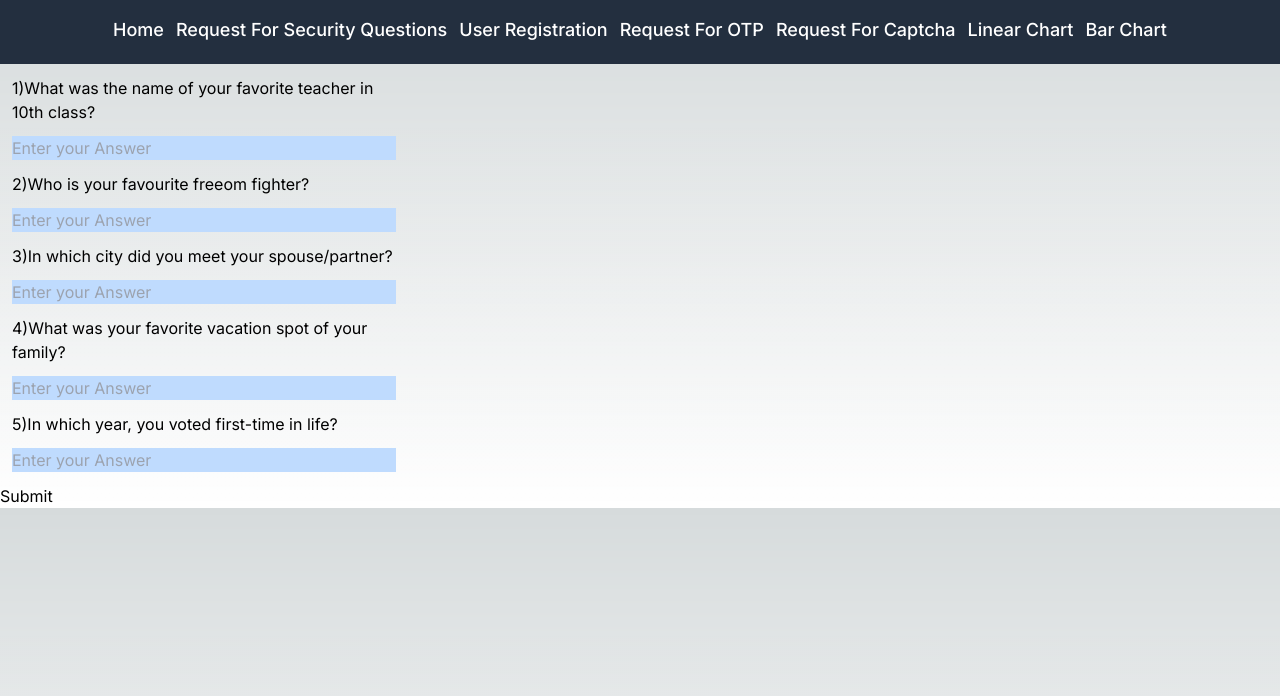
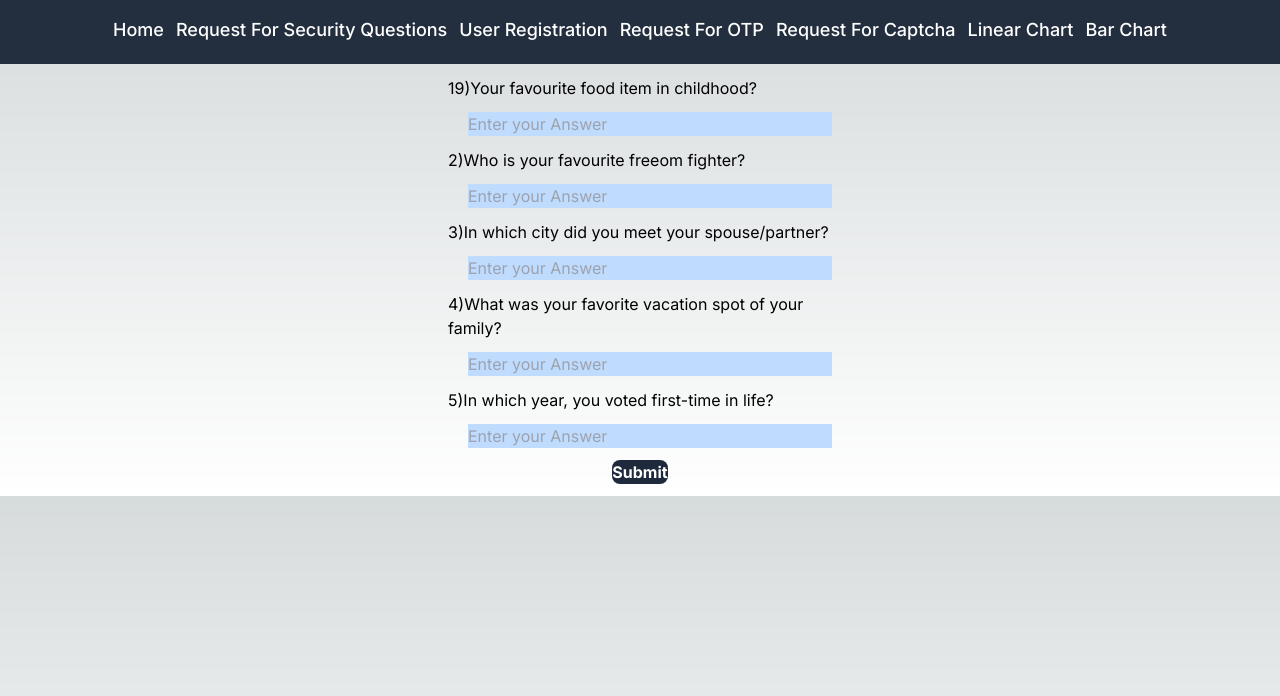
Before and after one commit to abhaybharti/awamfa, a Next.js app: page /components/UserRegistration in a window 1280 px wide. Shown: the top 696 px of the page. Built offline with nearby package versions, Linux system fonts and the light colour scheme.

Commit message:
updated UserRegistration

```diff
--- a/app/api/queslist/questlist.json
+++ b/app/api/queslist/questlist.json
@@ -18,5 +18,65 @@
   {
     "question_no": "Ques-5",
     "question": "5)In which year, you voted first-time in life?"
+  },
+  {
+    "question_no": "Ques-6",
+    "question": "6)What was the name of your first pet?"
+  },
+  {
+    "question_no": "Ques-7",
+    "question": "7)What was your favorite subject in high school?"
+  },
+  {
+    "question_no": "Ques-8",
+    "question": "8)What was the model of your family's first television set?"
+  },
+  {
+    "question_no": "Ques-9",
+    "question": "9)What is the first name of the person you hate most?"
+  },
+  {
+    "question_no": "Ques-10",
+    "question": "10)What is the name of your grandfather (first name only)?"
+  },
+  {
+    "question_no": "Ques-11",
+    "question": "11)What is the favorite action movie?"
+  },
+  {
+    "question_no": "Ques-12",
+    "question": "12)What was the first movie you saw in a theater?"
+  },
+  {
+    "question_no": "Ques-13",
+    "question": "13)What is the name of the first foreign country you visited?"
+  },
+  {
+    "question_no": "Ques-14",
+    "question": "14)What was the name of your favorite cartoon character?"
+  },
+  {
+    "question_no": "Ques-15",
+    "question": "15)In when did you passed your 12th exam?"
+  },
+  {
+    "question_no": "Ques-16",
+    "question": "16)In which year you first time have flight journey?"
+  },
+  {
+    "question_no": "Ques-17",
+    "question": "17)Your favourite professor in graduation?"
+  },
+  {
+    "question_no": "Ques-18",
+    "question": "18)Which social activity you want to participate?"
+  },
+  {
+    "question_no": "Ques-19",
+    "question": "19)Your favourite food item in childhood?"
+  },
+  {
+    "question_no": "Ques-20",
+    "question": "20)What was the color of your first car?"
   }
 ]
--- a/app/components/UserRegistration/page.jsx
+++ b/app/components/UserRegistration/page.jsx
@@ -71,88 +71,100 @@ const UserRegistration = () => {
     getQuestionList();
   }, []);
 
-  function getRandomListOfQuestions(arr, count) {
-    const result = [];
-    const useIndices = new Set();
-    while (result.length < count) {
-      const randomIndex = Math.floor(Math.random() * arr.length);
-      if (!useIndices.has(randomIndex)) {
-        result.push(arr[randomIndex]);
-        useIndices.add(randomIndex);
-      }
-    }
-    return result;
+  function getRandomIndexNumber(arr) {
+    return Math.floor(Math.random() * arr.length);
   }
 
   return (
     // className="flex gap-5 flex-col w-160  m-auto h-screen justify-center text-center"
-    <div>
+    <div className="flex justify-center">
       {questionList && questionList.length > 0 ? (
         <div
           className="flex flex-col m-3 max-w-96 gap-3"
           key={questionList[0].question_no}
         >
           <>
-            <label key={questionList[0].question_no} ref={firstQuesRef}>
-              {questionList[0].question}
+            <label
+              key={questionList[getRandomIndexNumber(questionList)].question_no}
+              ref={firstQuesRef}
+            >
+              {questionList[getRandomIndexNumber(questionList)].question}
             </label>
             <input
-              className="bg-blue-200"
+              className="bg-blue-200 ml-5"
               width={100}
               placeholder="Enter your Answer"
               onChange={() => setFirstQues(event.target.value)}
             ></input>
           </>
           <>
-            <label key={questionList[1].question_no} ref={secondQuesRef}>
+            <label
+              key={questionList[getRandomIndexNumber(questionList)].question_no}
+              ref={secondQuesRef}
+            >
               {questionList[1].question}
             </label>
             <input
-              className="bg-blue-200"
+              className="bg-blue-200 ml-5"
               width={100}
               placeholder="Enter your Answer"
               onChange={() => setSecondQues(event.target.value)}
             ></input>
           </>
           <>
-            <label key={questionList[2].question_no} ref={thirdQuesRef}>
+            <label
+              key={questionList[getRandomIndexNumber(questionList)].question_no}
+              ref={thirdQuesRef}
+            >
               {questionList[2].question}
             </label>
             <input
-              className="bg-blue-200"
+              className="bg-blue-200 ml-5"
               width={100}
               placeholder="Enter your Answer"
               onChange={() => setThirdQues(event.target.value)}
             ></input>
           </>
           <>
-            <label key={questionList[3].question_no} ref={fourQuesRef}>
+            <label
+              key={questionList[getRandomIndexNumber(questionList)].question_no}
+              ref={fourQuesRef}
+            >
               {questionList[3].question}
             </label>
             <input
-              className="bg-blue-200"
+              className="bg-blue-200 ml-5"
               width={100}
               placeholder="Enter your Answer"
               onChange={() => setFourQues(event.target.value)}
             ></input>
           </>
           <>
-            <label key={questionList[4].question_no} ref={fiveQuesRef}>
+            <label
+              key={questionList[getRandomIndexNumber(questionList)].question_no}
+              ref={fiveQuesRef}
+            >
               {questionList[4].question}
             </label>
             <input
-              className="bg-blue-200"
+              className="bg-blue-200 ml-5"
               width={100}
               placeholder="Enter your Answer"
               onChange={() => setFiveQues(event.target.value)}
             ></input>
           </>
+          <section className="flex justify-center">
+            <input
+              type="button"
+              onClick={handleSubmit}
+              value="Submit"
+              className="bg-slate-800 font-bold text-white rounded-lg"
+            />
+          </section>
         </div>
       ) : (
         <p> No Question Available</p>
       )}
-
-      <input type="button" onClick={handleSubmit} value="Submit" />
     </div>
   );
 };
```
